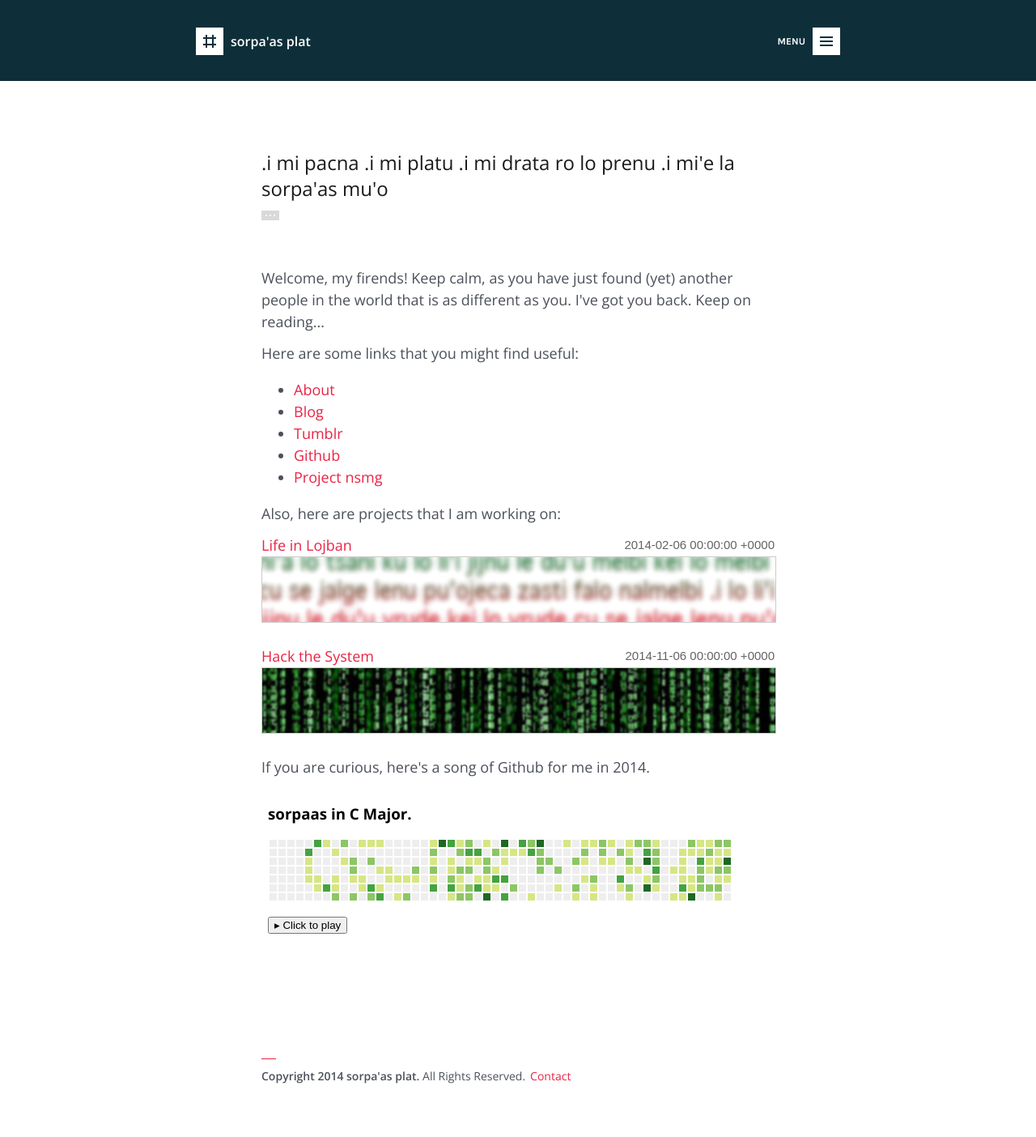
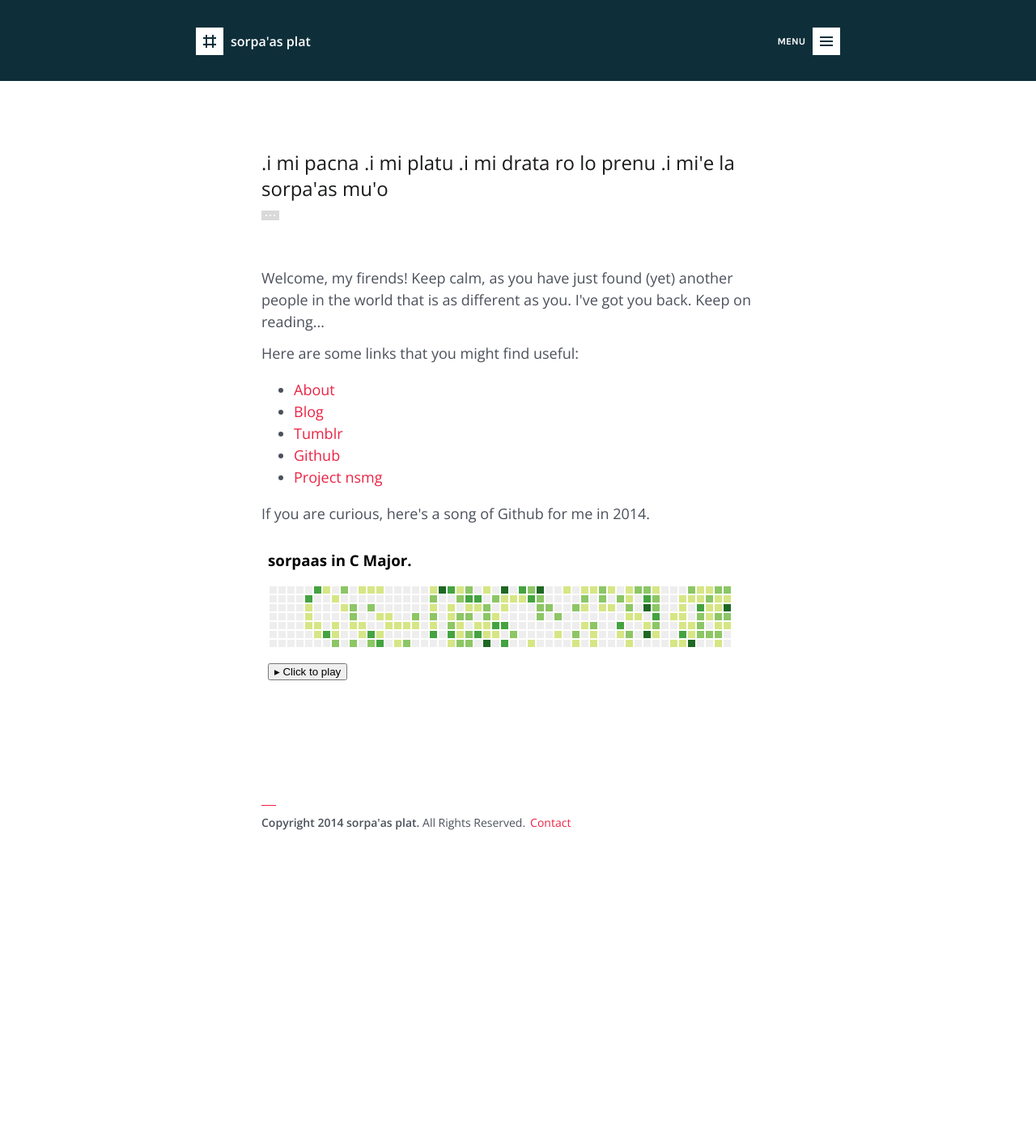
Before and after one commit to sorpaas/sorpaas.com, a Jekyll site: the page built from index.html, in a window 1280 px wide. Shown: the whole page at 81% size. Built offline with Jekyll 4.4.1, drawn with Linux system fonts in a browser that asks for light colours; nearby versions of some CDN libraries; after the commit the page ends 1091 px from its top, so only the background shows below that.

Commit message:
remove projects

```diff
--- a/index.html
+++ b/index.html
@@ -21,13 +21,13 @@ navigation   : true
   <li><a href="//ns.mg">Project nsmg</a></li>
 </ul>
 
-<p>Also, here are projects that I am working on:</p>
+<!-- <p>Also, here are projects that I am working on:</p> -->
 
-{% for project in site.projects %}
+<!-- {% for project in site.projects %} -->
 
-  {% include item-project.html %}
+<!--   {% include item-project.html %} -->
 
-{% endfor %}
+<!-- {% endfor %} -->
 
 <p>If you are curious, here's a song of Github for me in 2014.</p>
 <iframe style="border: 0 none;" src="/components/song-of-github/2014.html" height="240" width="600"></iframe>
```
